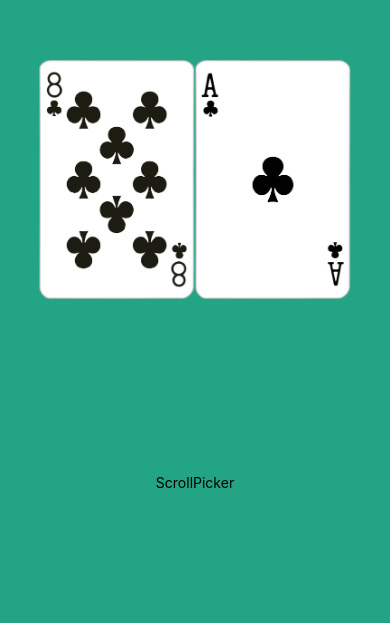
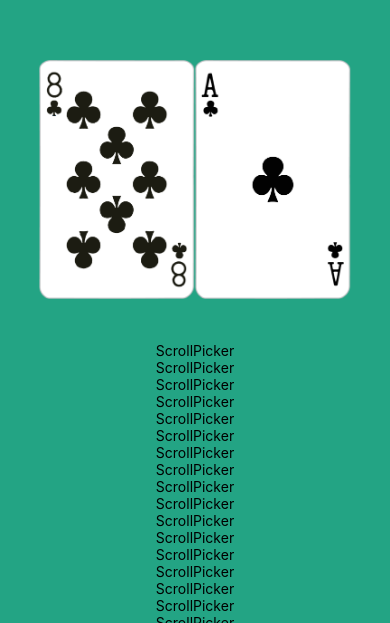
Before and after one commit to roblll/stringbet, a React Native app: screen / in a window 390 px wide. Shown: the part 221-844 px from the top of the page. Built offline with nearby package versions, Linux system fonts and the light colour scheme.

Commit message:
Update ScrollPicker.tsx to add ScrollView

```diff
--- a/components/ScrollPicker.tsx
+++ b/components/ScrollPicker.tsx
@@ -1,5 +1,5 @@
 import React, { useState } from 'react';
-import { View, StyleSheet, Dimensions, Text, Platform } from 'react-native';
+import { View, StyleSheet, Dimensions, Text, Platform, ScrollView } from 'react-native';
 
 const width = Dimensions.get('window').width;
 const height = width;
@@ -28,7 +28,34 @@ const ScrollPicker: React.FC<Props> = ({
 
   return (
     <View style={styles.container}>
-      <Text>ScrollPicker</Text>
+      <ScrollView
+        showsVerticalScrollIndicator={false}
+        showsHorizontalScrollIndicator={false}
+        snapToInterval={itemHeight}
+      >
+        <Text>ScrollPicker</Text>
+        <Text>ScrollPicker</Text>
+        <Text>ScrollPicker</Text>
+        <Text>ScrollPicker</Text>
+        <Text>ScrollPicker</Text>
+        <Text>ScrollPicker</Text>
+        <Text>ScrollPicker</Text>
+        <Text>ScrollPicker</Text>
+        <Text>ScrollPicker</Text>
+        <Text>ScrollPicker</Text>
+        <Text>ScrollPicker</Text>
+        <Text>ScrollPicker</Text>
+        <Text>ScrollPicker</Text>
+        <Text>ScrollPicker</Text>
+        <Text>ScrollPicker</Text>
+        <Text>ScrollPicker</Text>
+        <Text>ScrollPicker</Text>
+        <Text>ScrollPicker</Text>
+        <Text>ScrollPicker</Text>
+        <Text>ScrollPicker</Text>
+        <Text>ScrollPicker</Text>
+        <Text>ScrollPicker</Text>
+      </ScrollView>
     </View>
   )
 }
```
